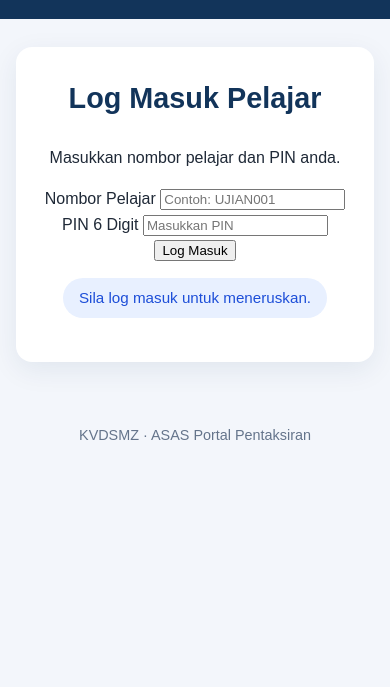
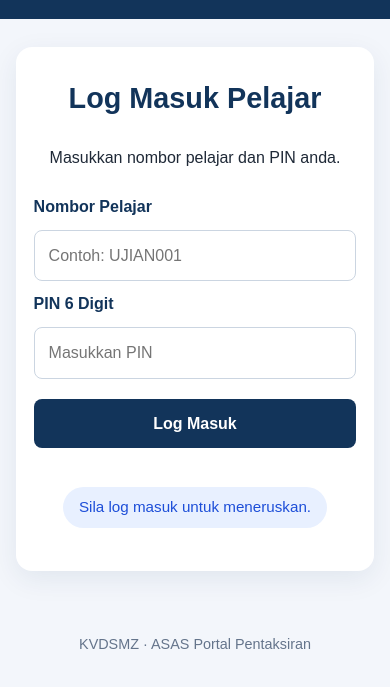
Before and after one commit to CikguMaz/asas-portal-pentaksiran-kvdsmz, a plain HTML site: page index.html in a window 390 px wide. Shown: the part 119-806 px from the top of the page. Drawn offline with Linux system fonts and the light colour scheme.

Commit message:
Update style.css

```diff
--- a/style.css
+++ b/style.css
@@ -81,6 +81,67 @@ footer {
     margin: 28px auto;
   }
 
+#loginForm {
+  display: flex;
+  flex-direction: column;
+  gap: 10px;
+  max-width: 420px;
+  margin: 24px auto;
+  text-align: left;
+}
+
+#loginForm label {
+  font-weight: 600;
+  color: var(--navy);
+}
+
+#loginForm input {
+  width: 100%;
+  padding: 12px 14px;
+  border: 1px solid #cbd5e1;
+  border-radius: 8px;
+  font: inherit;
+  background: #fff;
+}
+
+#loginForm input:focus {
+  outline: 2px solid var(--blue);
+  outline-offset: 2px;
+}
+
+button {
+  border: 0;
+  border-radius: 8px;
+  padding: 12px 18px;
+  background: var(--navy);
+  color: white;
+  font: inherit;
+  font-weight: 600;
+  cursor: pointer;
+}
+
+button:disabled {
+  opacity: 0.6;
+  cursor: wait;
+}
+
+#loginButton {
+  margin-top: 10px;
+}
+
+#status {
+  overflow-wrap: anywhere;
+}
+
+#studentPanel {
+  margin-top: 24px;
+}
+
+#studentPanel[hidden] {
+  display: none;
+}
+
+
   section {
     padding: 28px 18px;
   }
```
